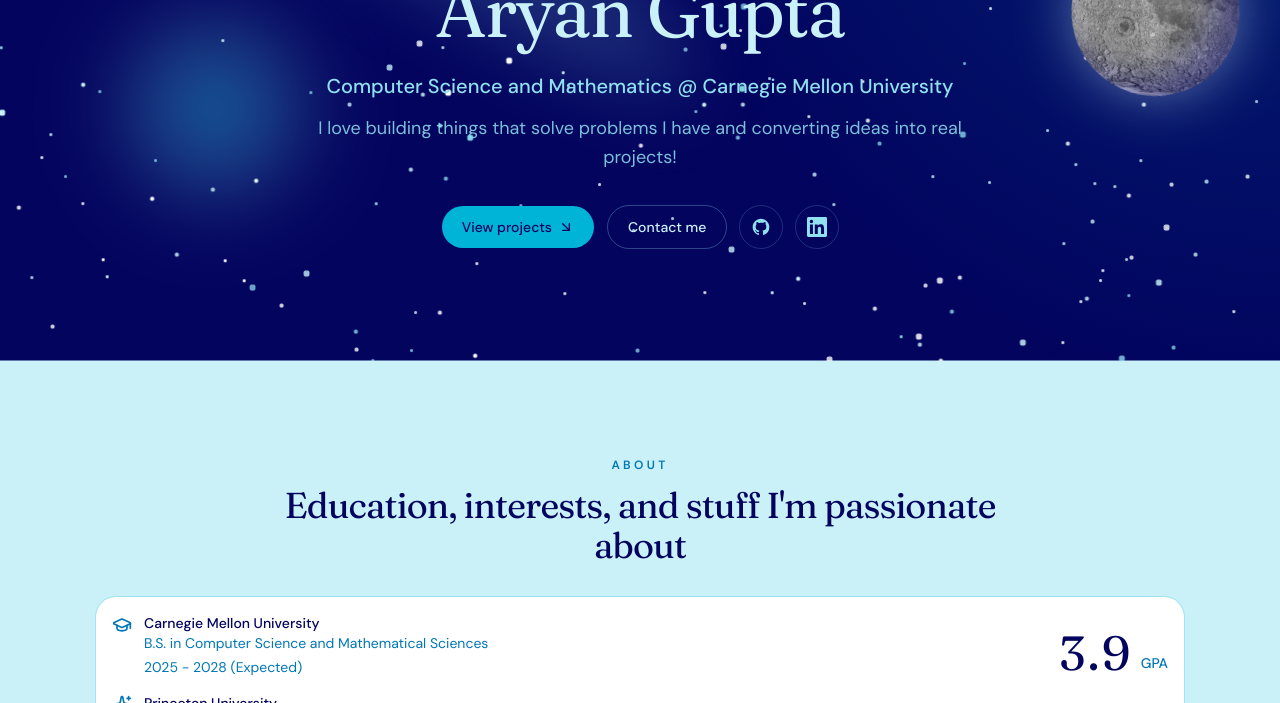
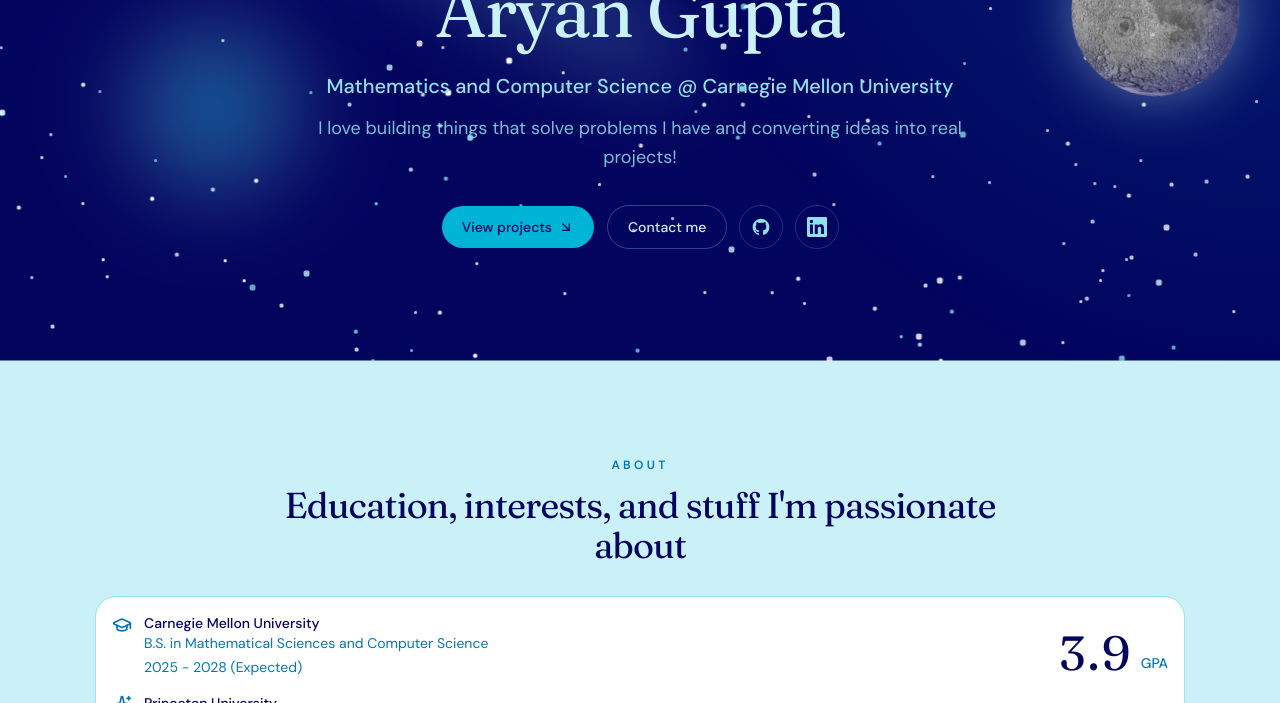
Before and after one commit to a-gupta123/portfolio, a Next.js app: page / in a window 1280 px wide. Shown: the part 249-952 px from the top of the page. Built offline with nearby package versions, Linux system fonts and the light colour scheme; no server answers.

Commit message:
Revert "Put Computer Science ahead of Mathematics in the portfolio headline."
This reverts commit dc917371d8a09ce40c8eb16b3b5d2994fbfb576f.

```diff
--- a/data/site.ts
+++ b/data/site.ts
@@ -1,6 +1,6 @@
 export const site = {
   name: "Aryan Gupta",
-  headline: "Computer Science and Mathematics @ Carnegie Mellon University",
+  headline: "Mathematics and Computer Science @ Carnegie Mellon University",
   status: "Open to software engineering internships",
   location: "Pittsburgh, PA",
   summary:
@@ -10,7 +10,7 @@
     "Hi! My interests are in building systems and projects that either solve problems I have or deepen my understanding of certain things I don't know much about. I think there's nothing not worth learning about, and I love exploring things I've never learned about before! I am most passionate about going deep in the technical side of projects and really understanding the underlying implementations.",
   education: {
     school: "Carnegie Mellon University",
-    degree: "B.S. in Computer Science and Mathematical Sciences",
+    degree: "B.S. in Mathematical Sciences and Computer Science",
     dates: "2025 - 2028 (Expected)",
     gpa: 3.9,
     location: "Pittsburgh, PA",
@@ -44,7 +44,7 @@
   github: "https://github.com/a-gupta123",
   linkedin: "https://www.linkedin.com/in/aryangupta111/",
   seo: {
-    title: "Aryan Gupta | CS + Math @ Carnegie Mellon",
+    title: "Aryan Gupta | Math + CS @ Carnegie Mellon",
     description:
       "Personal portfolio of Aryan Gupta, a Carnegie Mellon University student studying Mathematical Sciences with an Additional Major in Computer Science. Software engineering, AI, systems, and quantitative computing.",
     url: "https://a-gupta123.github.io/portfolio/",
```
